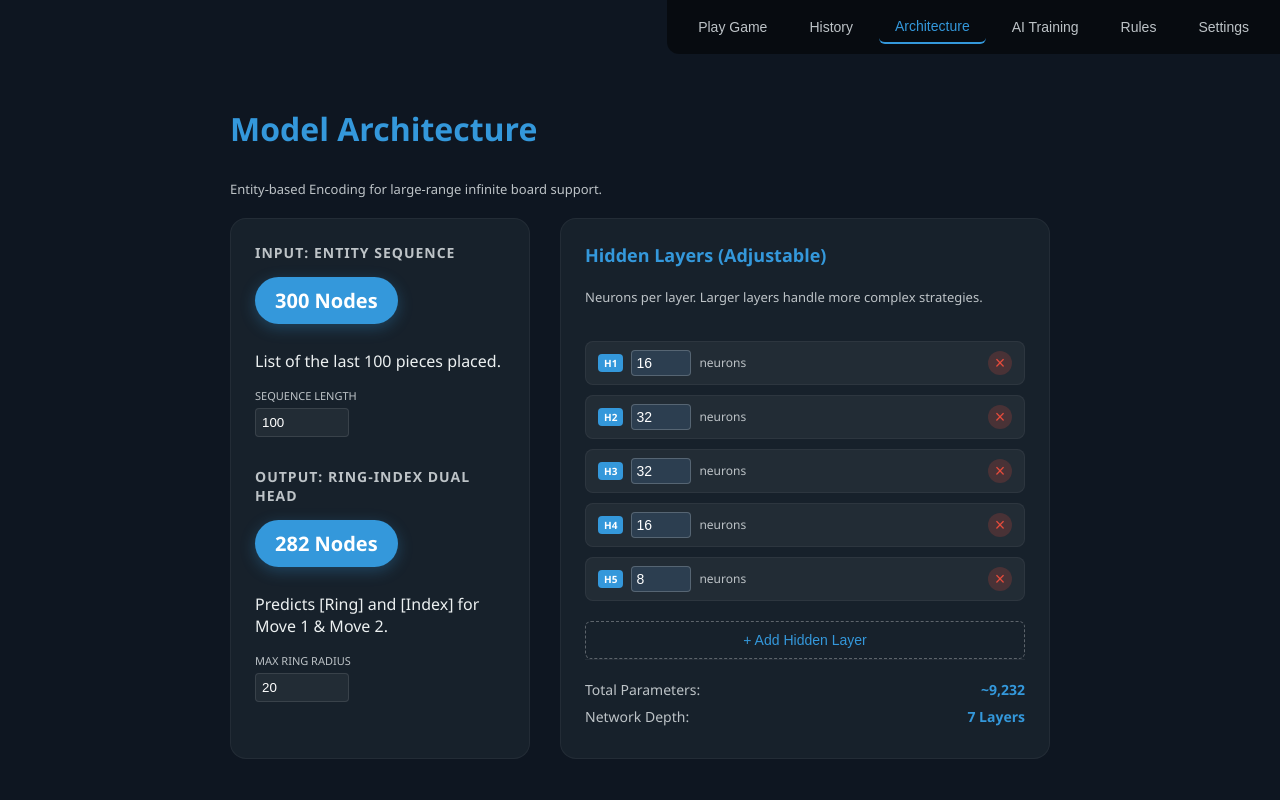
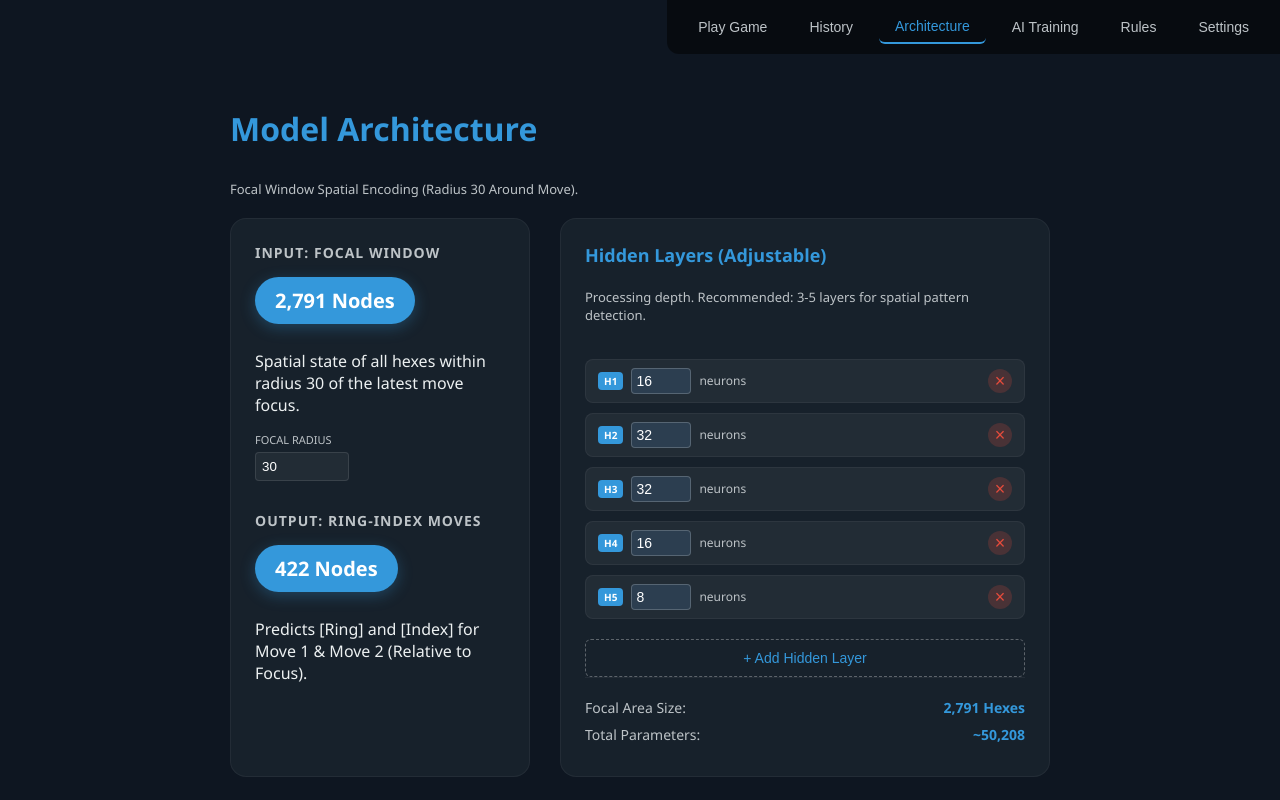
Before and after one commit to MicahWade/Hex-a-Gon-AI, a React (Vite) app: page / in a window 1280 px wide. Both pictures are taken after a click on the button "Architecture". Built offline with nearby package versions, Linux system fonts and the light colour scheme.

Commit message:
feat: implement Focal Window architecture with Radius 30 spatial input

```diff
--- a/src/components/ModelConfig.tsx
+++ b/src/components/ModelConfig.tsx
@@ -6,14 +6,17 @@ interface Props {
 }
 
 export const ModelConfig: React.FC<Props> = ({ layers, setLayers }) => {
-  const [maxRadius, setMaxRadius] = useState(20);
-  const [seqLength, setSeqLength] = useState(100);
+  const [focalRadius, setFocalRadius] = useState(30);
 
-  // Input: Sequence of pieces [Ring, Index, Player]
-  const INPUT_NODES = seqLength * 3;
-  // Output: (Ring selection + Index selection) * 2 moves
-  const RING_NODES = maxRadius + 1;
-  const INDEX_NODES = maxRadius * 6;
+  // Hexes in radius R = 3R(R+1) + 1
+  const hexCount = 3 * focalRadius * (focalRadius + 1) + 1;
+
+  // Input: One-hot or state-based grid of the focal window
+  const INPUT_NODES = hexCount;
+  // Output: 2 moves, each a RingIndex [Ring, Index] selection within the window
+  // We'll estimate the output based on the focal radius range
+  const RING_NODES = focalRadius + 1;
+  const INDEX_NODES = focalRadius * 6;
   const OUTPUT_NODES = (RING_NODES + INDEX_NODES) * 2;
 
   const updateLayer = (index: number, val: number) => {
@@ -24,7 +27,7 @@ export const ModelConfig: React.FC<Props> = ({ layers, setLayers }) => {
 
   const addLayer = () => {
     if (layers.length < 12) {
-      setLayers([...layers, 128]);
+      setLayers([...layers, 256]);
     }
   };
 
@@ -39,35 +42,31 @@ export const ModelConfig: React.FC<Props> = ({ layers, setLayers }) => {
     <div className="tab-content model-config-view">
       <div className="settings-header">
         <h2>Model Architecture</h2>
-        <p className="section-desc">Entity-based Encoding for large-range infinite board support.</p>
+        <p className="section-desc">Focal Window Spatial Encoding (Radius {focalRadius} Around Move).</p>
       </div>
 
       <div className="config-layout">
         <section className="fixed-layers card">
           <div className="layer-type-group">
-            <h3>Input: Entity Sequence</h3>
-            <div className="fixed-node-badge">{INPUT_NODES} Nodes</div>
-            <p>List of the last {seqLength} pieces placed.</p>
+            <h3>Input: Focal Window</h3>
+            <div className="fixed-node-badge">{INPUT_NODES.toLocaleString()} Nodes</div>
+            <p>Spatial state of all hexes within radius {focalRadius} of the latest move focus.</p>
             <div className="mini-input">
-              <label>Sequence Length</label>
-              <input type="number" value={seqLength} onChange={e => setSeqLength(parseInt(e.target.value))} />
+              <label>Focal Radius</label>
+              <input type="number" value={focalRadius} onChange={e => setFocalRadius(parseInt(e.target.value))} min="5" max="50" />
             </div>
           </div>
 
           <div className="layer-type-group" style={{ marginTop: '30px' }}>
-            <h3>Output: Ring-Index Dual Head</h3>
-            <div className="fixed-node-badge">{OUTPUT_NODES} Nodes</div>
-            <p>Predicts [Ring] and [Index] for Move 1 & Move 2.</p>
-            <div className="mini-input">
-              <label>Max Ring Radius</label>
-              <input type="number" value={maxRadius} onChange={e => setMaxRadius(parseInt(e.target.value))} />
-            </div>
+            <h3>Output: Ring-Index Moves</h3>
+            <div className="fixed-node-badge">{OUTPUT_NODES.toLocaleString()} Nodes</div>
+            <p>Predicts [Ring] and [Index] for Move 1 & Move 2 (Relative to Focus).</p>
           </div>
         </section>
 
         <section className="layer-controls card">
           <h3>Hidden Layers (Adjustable)</h3>
-          <p className="section-desc">Neurons per layer. Larger layers handle more complex strategies.</p>
+          <p className="section-desc">Processing depth. Recommended: 3-5 layers for spatial pattern detection.</p>
 
           <div className="layer-list">
             {layers.map((nodes, i) => (
@@ -91,12 +90,12 @@ export const ModelConfig: React.FC<Props> = ({ layers, setLayers }) => {
 
           <div className="complexity-stats">
             <div className="stat-row">
+              <span>Focal Area Size:</span>
+              <strong>{hexCount.toLocaleString()} Hexes</strong>
+            </div>
+            <div className="stat-row">
               <span>Total Parameters:</span>
               <strong>~{(INPUT_NODES * layers[0] + layers.reduce((acc, val, i) => acc + (layers[i+1] ? val * layers[i+1] : 0), 0) + layers[layers.length-1] * OUTPUT_NODES).toLocaleString()}</strong>
-            </div>
-            <div className="stat-row">
-              <span>Network Depth:</span>
-              <strong>{layers.length + 2} Layers</strong>
             </div>
           </div>
         </section>
```
